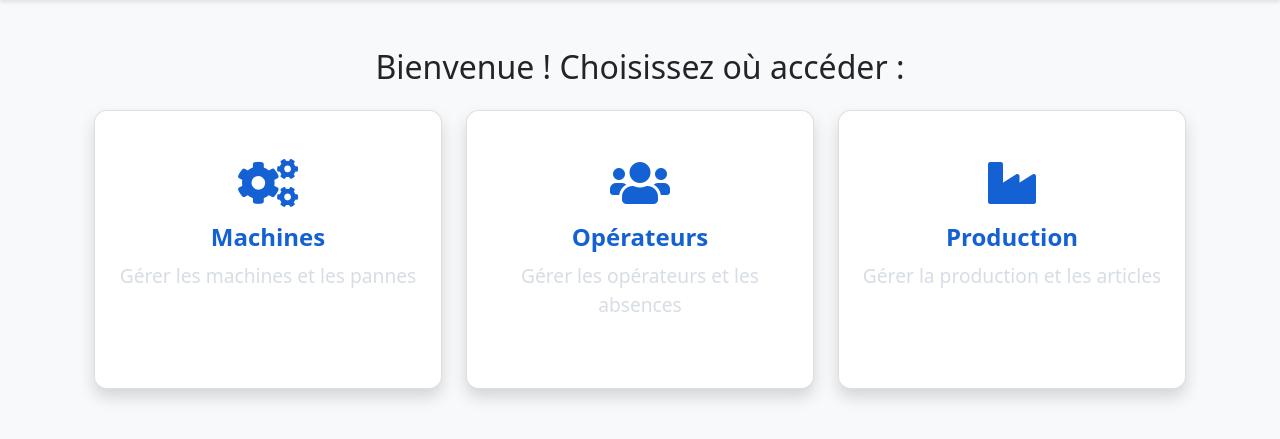
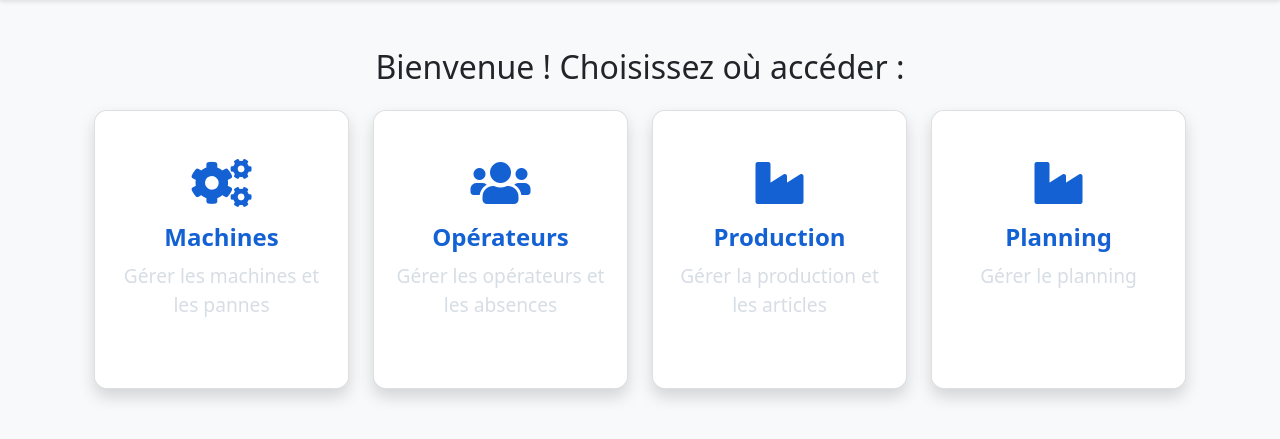
Before and after one commit to YassineAlaouiM/MPS, a Flask app: page / in a window 1280 px wide. Shown: the part 56-495 px from the top of the page. Run offline with Flask 3, Linux system fonts and the light colour scheme; the visitor is signed in with stand-in values (Sample User, id 1); data that the repository does not hold is empty; parts of the project's set-up code (start-up, migrations or seed data) failed here and were passed over.

Commit message:
Update dashboard.html planning

```diff
--- a/templates/dashboard.html
+++ b/templates/dashboard.html
@@ -7,7 +7,7 @@
 <div class="container mt-5">
     <h2 class="text-center mb-4">Bienvenue ! Choisissez où accéder :</h2>
     <div class="row justify-content-center">
-        <div class="col-md-4 mb-4">
+        <div class="col-md-3 mb-4">
             <a href="{{ url_for('machines') }}" class="text-decoration-none">
                 <div class="card text-center shadow h-100">
                     <div class="card-body py-5">
@@ -18,7 +18,7 @@
                 </div>
             </a>
         </div>
-        <div class="col-md-4 mb-4">
+        <div class="col-md-3 mb-4">
             <a href="{{ url_for('operators') }}" class="text-decoration-none">
                 <div class="card text-center shadow h-100">
                     <div class="card-body py-5">
@@ -29,7 +29,7 @@
                 </div>
             </a>
         </div>
-        <div class="col-md-4 mb-4">
+        <div class="col-md-3 mb-4">
             <a href="{{ url_for('production') }}" class="text-decoration-none">
                 <div class="card text-center shadow h-100">
                     <div class="card-body py-5">
@@ -40,6 +40,17 @@
                 </div>
             </a>
         </div>
+        <div class="col-md-3 mb-4">
+            <a href="{{ url_for('schedule') }}" class="text-decoration-none">
+                <div class="card text-center shadow h-100">
+                    <div class="card-body py-5">
+                        <i class="fas fa-industry fa-3x mb-3"></i>
+                        <h4 class="card-title">Planning</h4>
+                        <p class="card-text">Gérer le planning</p>
+                    </div>
+                </div>
+            </a>
+        </div>
     </div>
 </div>
 {% endblock %}
```
